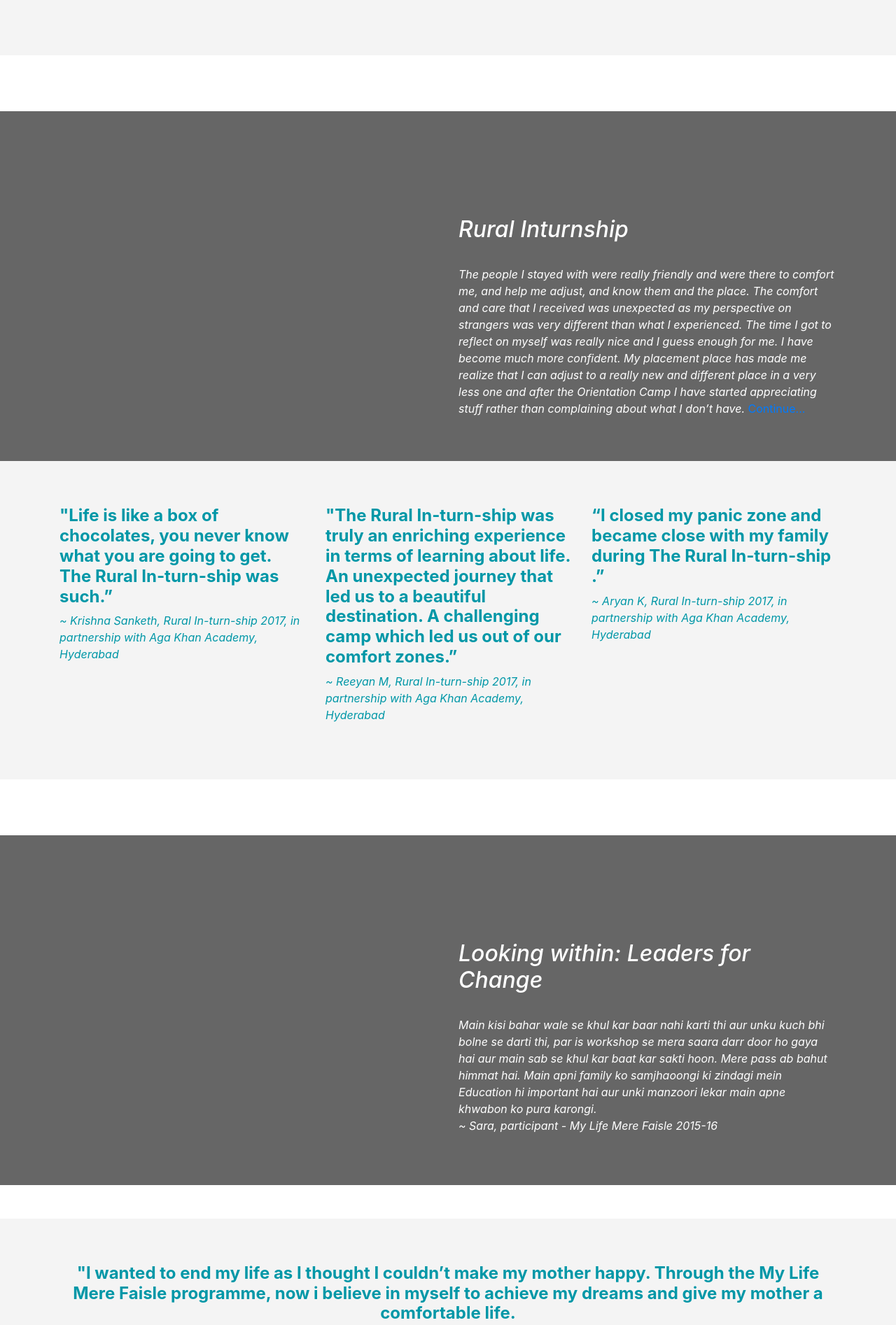
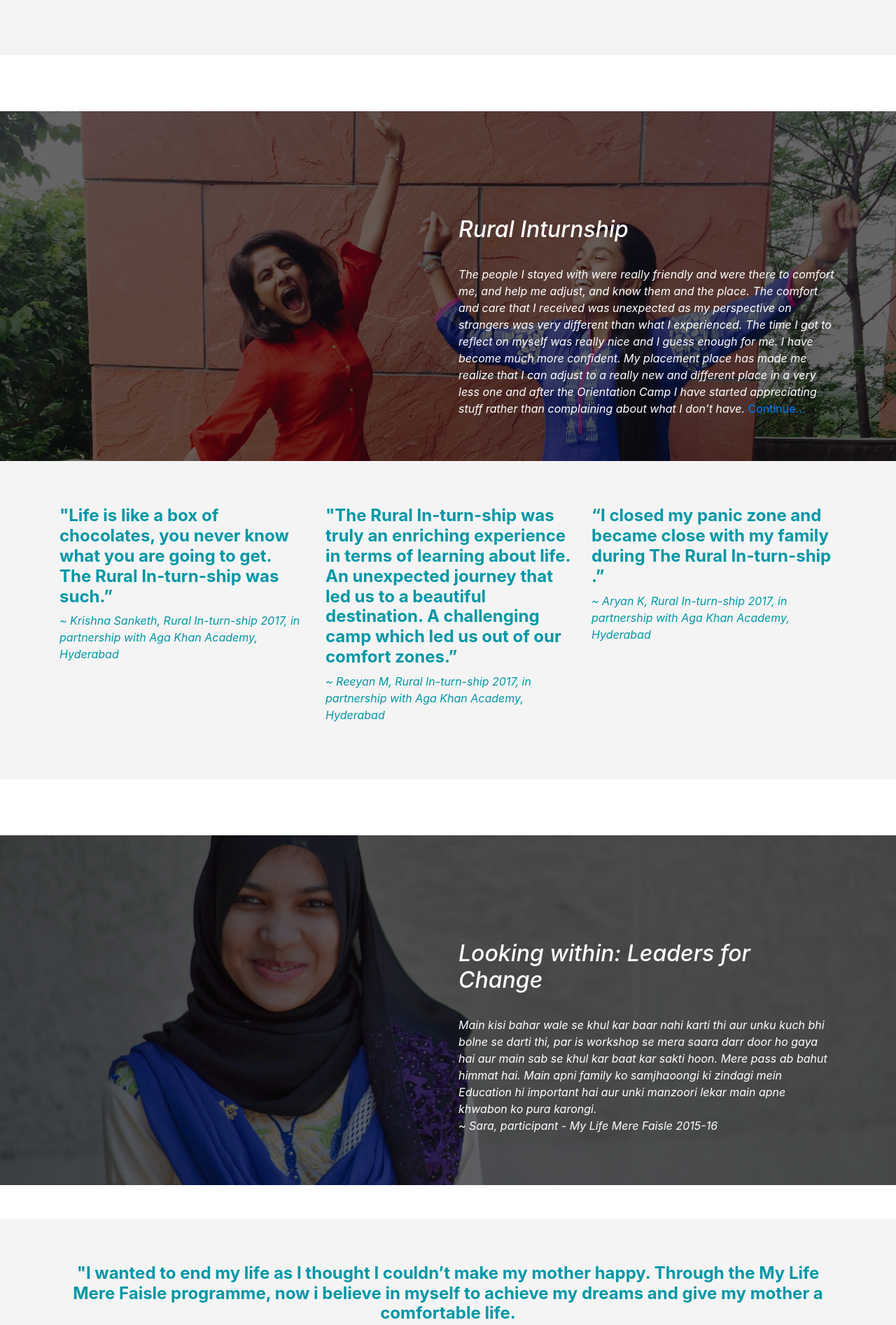
Before and after one commit to damneetk/rubaroowebsite, a plain HTML site: page indexstories.html in a window 1280 px wide. Shown: the part 4916-6810 px from the top of the page at 70% size. Drawn offline with nearby package versions, Linux system fonts and the light colour scheme; files that its build step writes are made by us from their sources.

Commit message:
Update indexstories.html

```diff
--- a/indexstories.html
+++ b/indexstories.html
@@ -171,7 +171,7 @@
   background-attachment: fixed; }
 
 #stories-section-5 {
-  background: url("../img/sarak.jpg");
+  background: url("sarak.jpg");
   background-repeat: no-repeat;
   background-size: cover;
   background-position: center;
@@ -179,7 +179,7 @@
   background-attachment: fixed; }
 
 #stories-section-6 {
-  background: url("../img/sara.jpg");
+  background: url("sara.jpg");
   background-repeat: no-repeat;
   background-size: cover;
   background-position: center;
```
